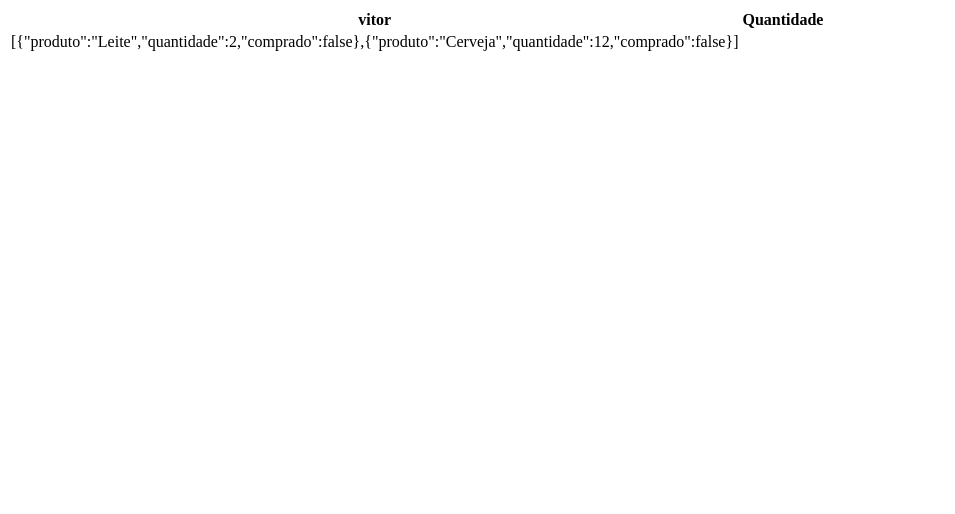
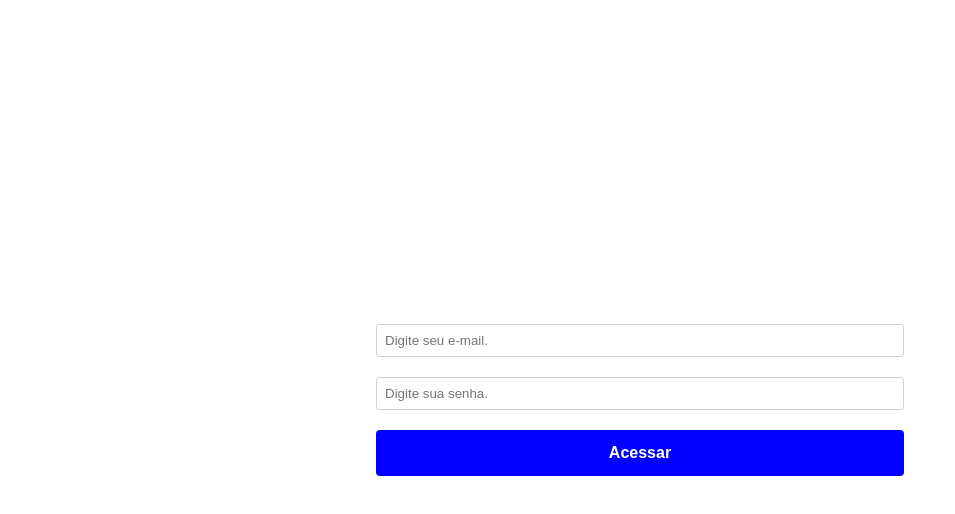
Before and after one commit to developersloop/test-solutis, a website: page index.html at #!/login in a window 1280 px wide. Shown: the whole page, without its empty margins (0-955 px from the left). Drawn offline with nearby package versions, Linux system fonts and the light colour scheme; some packages are replaced by stand-ins of ours; a script that the page names is missing.

Commit message:
:lipstick: Finalizar ui ux pagina login

```diff
--- a/app/components/login/login.controller.js
+++ b/app/components/login/login.controller.js
@@ -5,16 +5,9 @@
 			.module('solutis')
 			.controller('Login.LoginController', Controller);
 
-	function Controller(
-		$scope,
-	)
-		{
-			var vm = this;
-			vm.name = 'vitor'
-			$scope.itens = [
-        {produto: 'Leite', quantidade: 2, comprado: false},
-        {produto: 'Cerveja', quantidade: 12, comprado: false}
-			];
+	function Controller()
+	{
+		var vm = this;
 	}
 
 })();
--- a/app/components/login/login.view.html
+++ b/app/components/login/login.view.html
@@ -1,15 +1,13 @@
-<div ng-controller="Login.LoginController">
-	<table>
-		<thead>
-			<tr>
-				<th>{{ vm.name }}</th>
-				<th>Quantidade</th>
-			</tr>
-		</thead>
-		<tbody>
-			<tr>
-				<td>{{ itens }}</td>
-			</tr>
-		</tbody>
-	</table>
+<div class="card-login" ng-controller="Login.LoginController">
+	<div class="form-group">
+		<div class="form-item">
+			<input class="email" type="text" name="email" placeholder="Digite seu e-mail." />
+		</div>
+		<div class="form-item">
+			<input class="password" type="text" name="password" placeholder="Digite sua senha."/>
+		</div>
+		<div class="form-item">
+			<button class="btn -primary -medium">Acessar</button>
+		</div>
+	</div>
 </div>
--- /dev/null
+++ b/app/services/marvel.service.js
@@ -0,0 +1,14 @@
+(function () {
+	'use strict';
+
+	angular
+		.module('solutis')
+		.factory('marvelService', function ($http) {
+			function  getAll($scope) {
+				alert('adad')
+			}
+			return {
+				getAll,
+			}
+    });
+})();
--- a/index.html
+++ b/index.html
@@ -4,9 +4,13 @@
 	<meta charset="UTF-8">
 	<meta http-equiv="X-UA-Compatible" content="IE=edge">
 	<meta name="viewport" content="width=device-width, initial-scale=1.0">
+	<link rel="stylesheet" href="public/css/app.css">
 	<title>Solutis</title>
 
 	<script src="node_modules/angular/angular.min.js"></script>
+
+	<!-- ANGULAR UI -->
+	<script src="node_modules/angular-ui-bootstrap/dist/ui-bootstrap.js"></script>
 
 	<!-- ANGULAR PLUGINS -->
 	<script src="node_modules/angular-ui-router/release/angular-ui-router.min.js"></script>
@@ -16,8 +20,14 @@
 
 	<!-- CONTROLLERS -->
 	<script src="/app/components/login/login.controller.js"></script>
+
+	<!-- SERVICES -->
+	<script src="app/services/marvel.service.js"></script>
+
 </head>
 <body ng-app="solutis">
-	<ui-view></ui-view>
+	<div class="container">
+		<ui-view></ui-view>
+	</div>
 </body>
 </html>
--- /dev/null
+++ b/resources/modules/login/login.scss
@@ -0,0 +1,46 @@
+.card-login {
+	> .form-group {
+		width: 100%;
+		> .form-item {
+			> .email {
+				width: -webkit-fill-available;
+				padding: 8px;
+				border: 1px solid #ced4da;
+				border-radius: 3px;
+			}
+			> .password {
+				@extend .email;
+				margin-top: 20px;
+			}
+			> .btn {
+				width: 100%;
+				margin-top: 20px;
+				font-weight: bold;
+				line-height: 1.5;
+				color: #fff;
+				cursor: pointer;
+				border: 1px solid transparent;
+				font-size: 1rem;
+				border-radius: 0.25rem;
+			}
+			> .btn.-primary {
+				background: blue;
+			}
+			> .btn.-medium {
+				padding: 10px;
+			}
+		}
+	}
+}
+@media(min-width: 568px) and (max-width: 768px) {
+	.container {
+		max-width: 50vh;
+		margin: auto;
+	}
+}
+@media (min-width: 768px) {
+	.container {
+		max-width: 66vh;
+		margin: auto;
+	}
+}
--- /dev/null
+++ b/resources/modules/module.scss
@@ -0,0 +1 @@
+@import "./login/login.scss";
--- /dev/null
+++ b/resources/scss/app.scss
@@ -0,0 +1,13 @@
+@import "../modules/module.scss";
+
+html, body {
+	height: 100%;
+	margin: 0;
+}
+.container {
+	display: flex;
+	flex-direction: column;
+	justify-content: center;
+	height: inherit;
+	padding: 0 20px;
+}
--- a/solutis.js
+++ b/solutis.js
@@ -3,12 +3,14 @@
 
 	angular
 		.module('solutis',[
-			'ui.router'
+			'ui.router',
+			'ui.bootstrap',
 		])
 		.config(config)
 
 		function config(
-			$stateProvider
+			$stateProvider,
+			$urlRouterProvider,
 		)
 		{
 			// App routes
@@ -20,7 +22,28 @@
 						templateUrl: 'app/components/login/login.view.html',
 						controller: 'Login.LoginController',
 						controllerAs: 'vm',
+					},
+				)
+				.state(
+					{
+						name: 'home',
+						url: '/home',
+						template: '<div>home</div>',
+						resolve: {
+							beforeEnter,
+						}
 					}
 				)
+				$urlRouterProvider.otherwise("/login");
+		}
+
+		function beforeEnter($state,$q) {
+			var deferred = $q.defer();
+			if(localStorage.getItem('token') !== null) {
+					deferred.resolve();
+			} else {
+					deferred.reject();
+					$state.transitionTo("login");
+			}
 		}
 })();
```
Also changed, not shown: package.json (+6 -2 lines), public/css/app.css (added), 2 other files.
